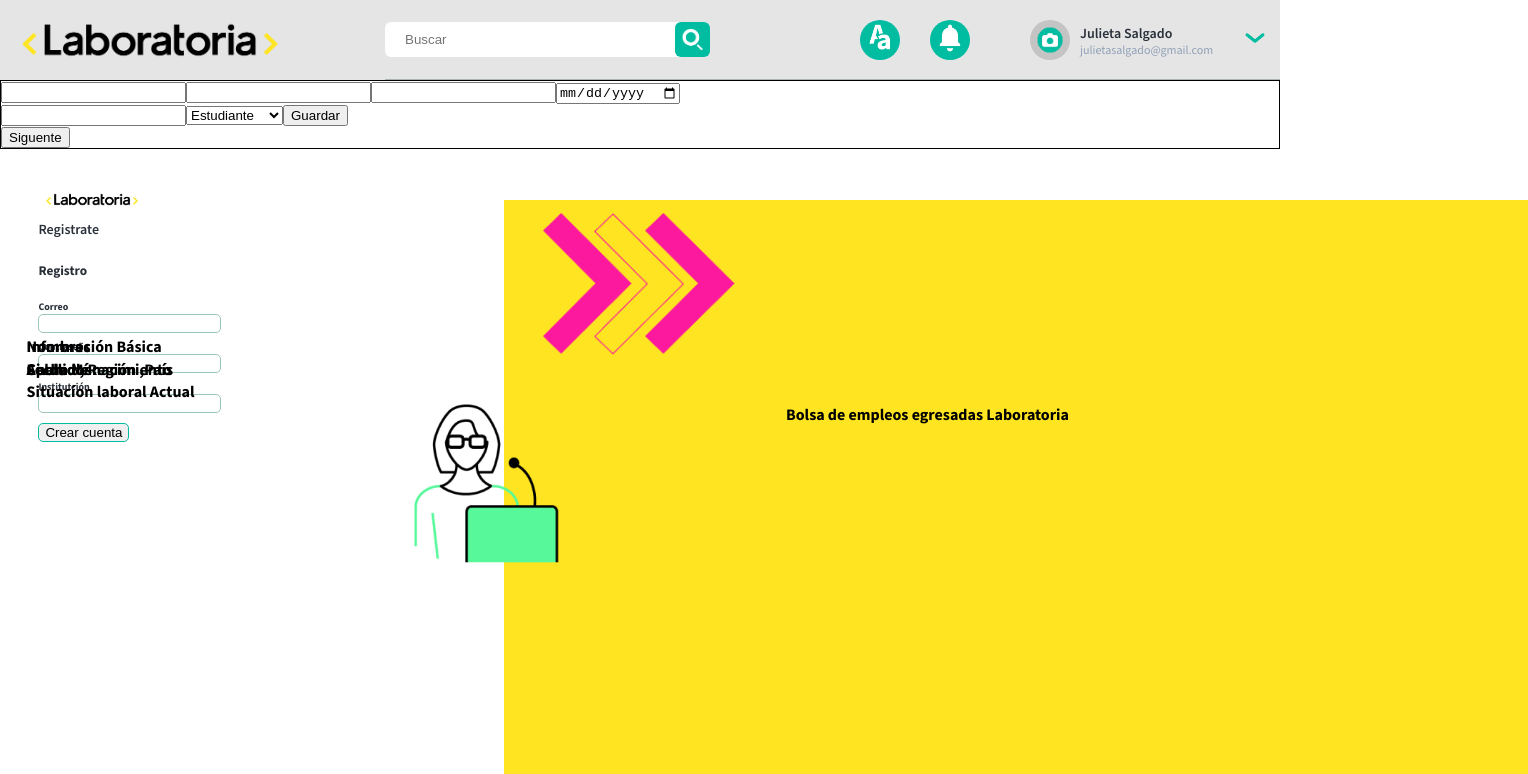
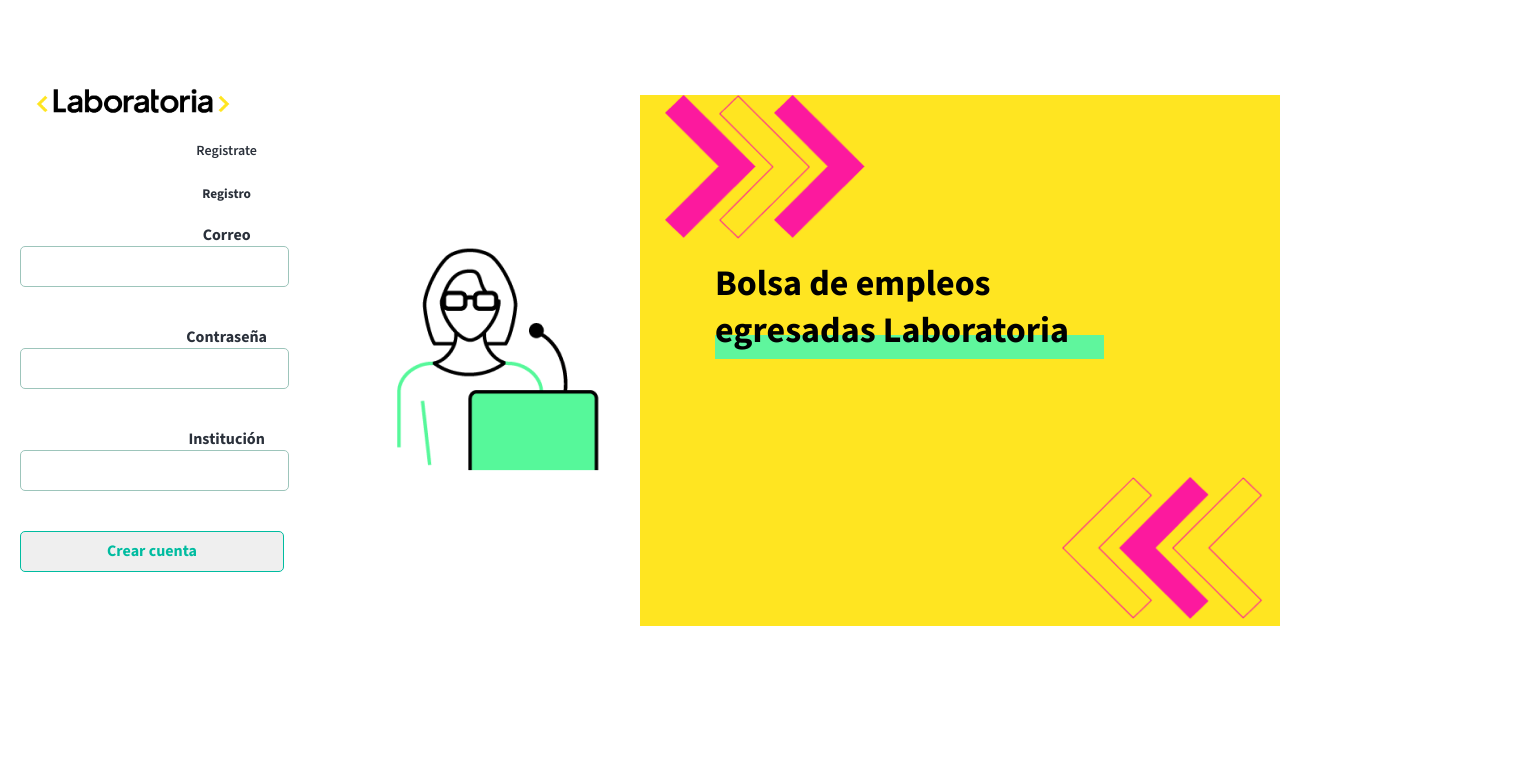
Before and after one commit to nataliabarriga/SCL011-Laborum-Postulante, a React (Create React App) app: page / in a window 1280 px wide. Shown: the top 774 px of the page, 1528 px wide, since content can reach past the window. Built offline with nearby package versions, Linux system fonts and the light colour scheme.

Commit message:
add resgistry with css and funcionality

```diff
--- a/package.json
+++ b/package.json
@@ -9,8 +9,10 @@
     "firebase": "^7.8.1",
     "react": "^16.12.0",
     "react-dom": "^16.12.0",
+    "react-fire": "^1.1.2",
     "react-router-dom": "^5.1.2",
-    "react-scripts": "3.3.1"
+    "react-scripts": "3.3.1",
+    "reactfire": "^2.0.0-rc.0"
   },
   "scripts": {
     "start": "react-scripts start",
--- a/src/App.js
+++ b/src/App.js
@@ -8,11 +8,11 @@
 function App() {
   return (
     <div className="App">
-      <Header />
+
       <ProviderContext>
-        <PersonalInformation></PersonalInformation>
+        <Registry></Registry>
       </ProviderContext>
-    <Registry></Registry>
+
     </div>
   );
 }
--- a/src/Component/registry.js
+++ b/src/Component/registry.js
@@ -4,11 +4,11 @@
 import './style/registry.css';
 import logo from '../img/logo.png';
 import laborum from '../img/laborum.png';
-import rectangulo from '../img/rectangle.png'
 import vector from '../img/Vector.png';
 import vector1 from '../img/Vector1.png';
 import vector3 from '../img/Vector3.png';
 import vector2 from '../img/Vector2.png';
+import rectangle from '../img/Rectangle-green.png'
 
 class Registry extends React.Component {
     handleChange = e => {
@@ -62,19 +62,19 @@
     render() {
         return (
             <div className="container-principal">
-                <form className="container-form" onSubmit={this.handleSubmit}>
+                <form className="container-form" onSubmit={this.handleSubmit} className="col-4">
                     <div>
                         <img src={logo} alt="logo laboratoria" className="logoLaboratoria" />
+
                     </div>
                     <div className="container-title-registry">
-                        <h3>Registrate</h3>
-                        <h5>Registro</h5>
-                    </div>
+                        <h3>Registrate</h3><br />
+                    </div><h5>Registro</h5>
                     <label className="title-label" >Correo</label>
                     <input onChange={this.handleChange} type="email" name="email" id="email" className="email" />
                     <label className="title-label" >Contraseña</label>
                     <input onChange={this.handleChange} type="password" name="password" id="password" className="password" />
-                    <label className="title-label" >Institutción</label>
+                    <label className="title-label" >Institución</label>
                     <input onChange={this.handleChange} type="text" name="institution" id="institution" className="institution" />
                     <button onClick={this.handleClick} id="btnRegistry" className="btn-create-account">Crear cuenta</button>
                 </form>
@@ -82,11 +82,11 @@
                     <img src={laborum} alt="img laborum" className="img-laborum" />
                 </div>
                 <div className="container-background">
-                    <img src={rectangulo} alt="fondo amarillo" className="background-yellow" />
                     <img src={vector} alt="vector rosado" className="vector" />
                     <img src={vector1} alt="vector transparent " className="vector-transparent" />
                     <img src={vector} alt="vector rosado" className="vector-one" />
                     <p>Bolsa de empleos egresadas Laboratoria</p>
+                    <img src={rectangle} alt="barra verde" className="green-bar" />
                     <img src={vector3} alt="vector transparent 2" className="vector-transparent-one" />
                     <img src={vector2} alt="vector rosado" className="vector-two" />
                     <img src={vector3} alt="vector transparent 2" className="vector-transparent-two" />
--- a/src/Component/router.js
+++ b/src/Component/router.js
@@ -8,6 +8,7 @@
 export const Prueba = () => {
   return (
     <div>
+
       <Router>
         <Link to="/educación"><button>Siguente</button></Link>
         <Switch>
--- a/src/Component/style/registry.css
+++ b/src/Component/style/registry.css
@@ -1,14 +1,21 @@
 @import url('https://fonts.googleapis.com/css?family=Mada&display=swap');
 
+.container-principal{
+    padding: 20px 20px 20px 20px;
+    display: flex;
+}
 .logoLaboratoria{
-    width: 23%;
-    margin-top: 7%;
+    width: 226px;
+    margin-top: 44px;
 }
 
-.container-title-registry{
+.container-title-registry, .title-label, .email, .password, .institution, h5{
     font-family: 'Mada';
     font-style: normal;
     color: #2A303A;
+    font-weight: bold;
+    display: flex;
+    justify-content: center;
 }
 
 .email, .password, .institution {
@@ -16,107 +23,108 @@
 /* Secuandario 2 */
     border: 1px solid #9DC5BB;
     border-radius: 5px;
-    margin-bottom: 2%;
+    margin-bottom: 40px;
+    margin-left: 0px;
+    width: 263px;
+    height: 37px;
+    font-size: 9px;
 }
 
-.title-label{
+.btn-create-account{
+    border: 01px solid #00BCA0;
+    box-sizing: border-box;
+    border-radius: 5px;
+    display: block;
+    margin-left: 0px;
+    margin-top: 20px;
+    width:264px;
+    height: 41px;
     font-family: Mada;
     font-style: normal;
     font-weight: bold;
-    font-size: 10px;
-    line-height: 10px;
-/* identical to box height, or 137% */
-    display: flex;
-    align-items: center;
-/* Negro impuro */
-    color: #2A303A;
+    font-size: 16px;
+    line-height: 16px;
+    color: #00BCA0;
 }
 
-.btn-create-account{
-    border: 1px solid #00BCA0;
-box-sizing: border-box;
-border-radius: 5px;
-display: block;
-}
-
-.container-principal{
-    display: flex;
-    width: 100%;
-}
 
 .container-form {
-    margin-left: 3%;
+    margin-left: 20px;
 }
 
 .img-laborum{
-    width: 100%;
-    margin-left: -66%;
-    margin-top: 80%;
+    position: absolute;
+    width: 354px;
+    height: 355px;
+    left: 293px;
+    top: 175px;
+
 }
 
 .container-background{
-    width: 40%;
-    margin-right: 12%;
+    position: absolute;
+    width: 640px;
+    height: 531px;
+    left: 640px;
+    top: 95px;
+    background: #FFE521;
+    z-index: -2;
 }
 
-.background-yellow {
-    width: 80%;
+
+.vector {
+    margin-left: 25px;
+   }
+
+.vector-transparent, .vector-one,.vector {
+    width: 91px;
     position: absolute;
-    z-index: -1;
-    height: 81%;
-    margin-left: -20%;
-    margin-top: 4%;
+}
+.vector-transparent {
+    margin-left: 79px;
+}
+.vector-one {
+    margin-left: 134px;
 }
 
-.vector {
-    width: 7%;
+.vector-transparent-one, .vector-transparent-two, .vector-two {
+    width: 91px;
     position: absolute;
-    margin-top: 5%;
-    margin-left: -17%;
-   }
-
-.vector-transparent{
-    width: 7%;
-    position: absolute;
-    margin-left: -13%;
-    margin-top: 5%
+    margin-top: 382px;
 }
-
-.vector-one {
-    width: 7%;
-    position: absolute;
-    margin-left: -9%;
-    margin-top: 5%
-}
-
-.vector-transparent-one {
-    width: 7%;
-    position: absolute;
-    margin-left: 51%;
-    margin-top: 49%;
+.vector-transparent-one{
+    margin-left: 422px;
 }
 
 .vector-two {
-    width: 7%;
-    position: absolute;
-    margin-left: 47%;
-    margin-top: 49%;
+    margin-left: 478px;
 }
 
-
 .vector-transparent-two{
-    width: 7%;
-    position: absolute;
-    margin-left: 43%;
-    margin-top: 49%;
+    margin-left: 532px;
 }
 
 p {
+
+    position: absolute;
+    width: 440px;
+    height: 99px;
     font-family: Mada;
-    position: absolute;
     font-style: normal;
     font-weight: bold;
     align-items: center;
-    margin-left: 2%;
-    margin-top: 20%;
+    margin-left:75px;
+    margin-top: 166px;
+    font-size: 36px;
+    line-height: 47px;
+    color: #000000;
 }
+
+.green-bar{
+    position: absolute;
+    width: 389px;
+    height: 24px;
+    margin-left: 75px;
+    margin-top: 240px;
+    z-index: -1;
+}
```
Also changed, not shown: src/img/laborum2.png (added), 1 other file (tests, documents, lock files or other folders).
